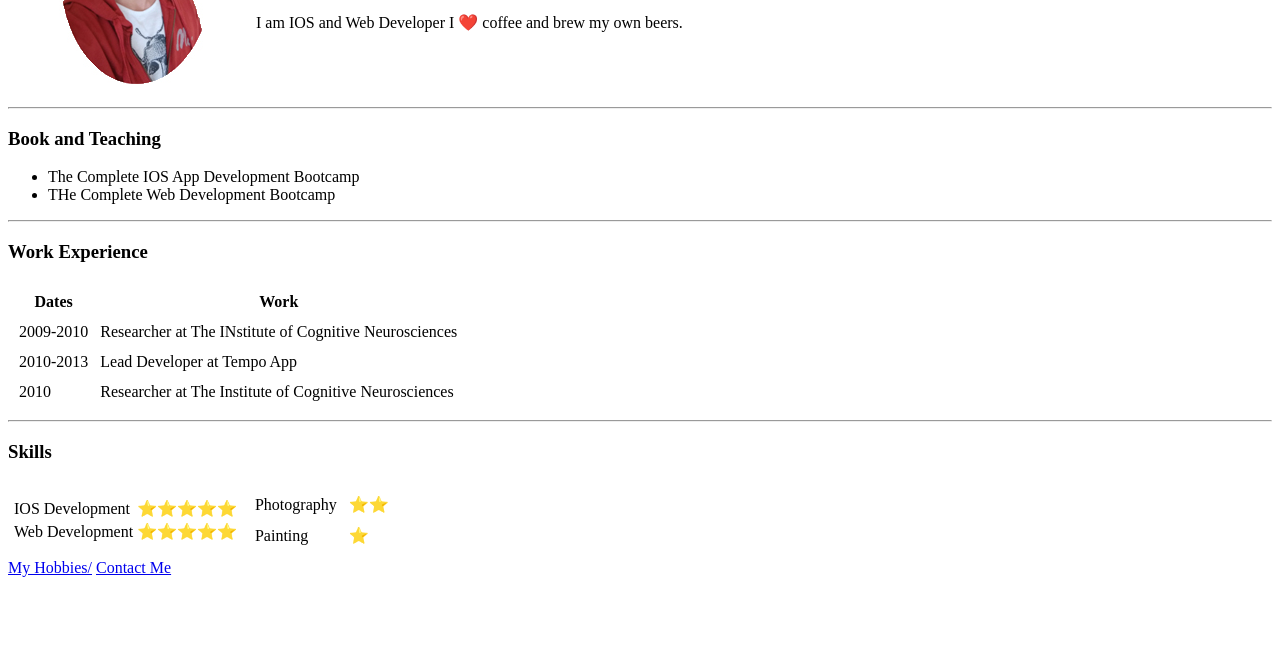
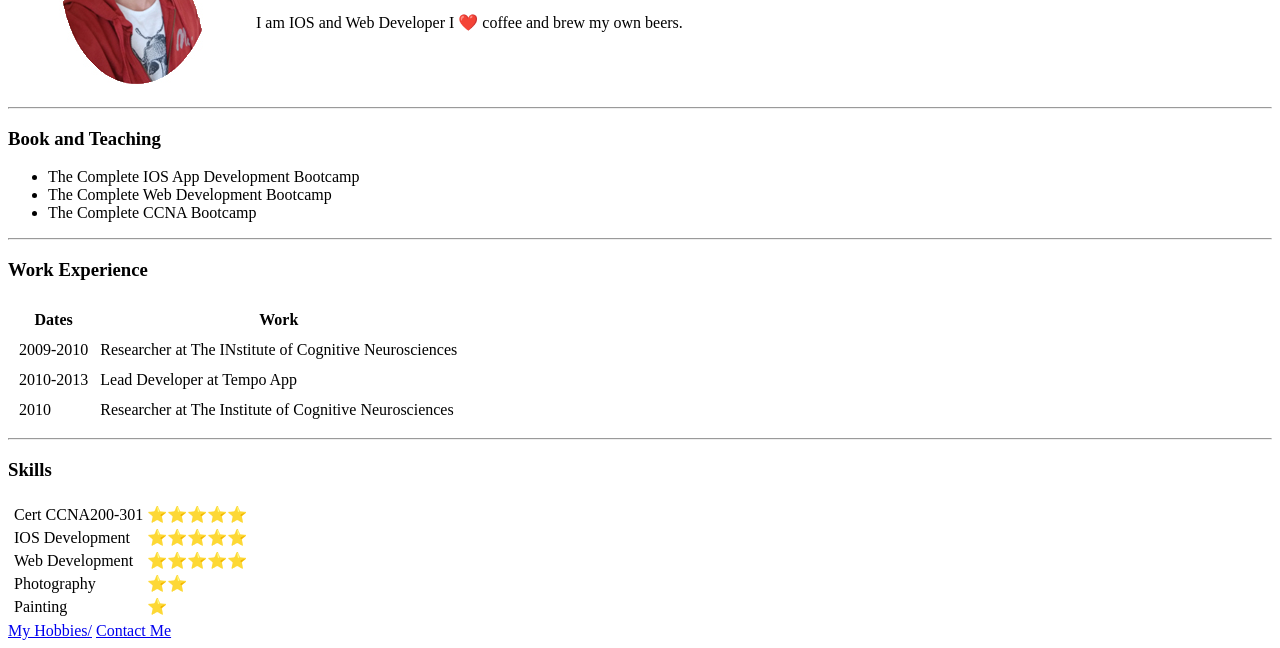
Before and after one commit to Ekkaist/cv, a plain HTML site: page index.html in a window 1280 px wide. Shown: the part 160-808 px from the top of the page. Drawn offline with Linux system fonts and the light colour scheme.

Commit message:
Update index.html

```diff
--- a/index.html
+++ b/index.html
@@ -19,7 +19,8 @@
     <h3>Book and Teaching</h3>
     <ul>
       <li>The Complete IOS App Development Bootcamp</li>
-      <li>THe Complete Web Development Bootcamp</li>
+      <li>The Complete Web Development Bootcamp</li>
+      <li>The Complete CCNA Bootcamp</li>
     </ul>
     <hr>
     <h3>Work Experience</h3>
@@ -53,9 +54,12 @@
 
       <table>
         <tr>
-
           <td>
                 <table>
+                  <tr>
+                    <td>Cert CCNA200-301</td>
+                    <td>⭐⭐⭐⭐⭐</td>
+                  </tr>
                   <tr>
                     <td>IOS Development</td>
                     <td>⭐⭐⭐⭐⭐</td>
@@ -64,11 +68,6 @@
                     <td>Web Development</td>
                     <td>⭐⭐⭐⭐⭐</td>
                   </tr>
-                </table>
-          </td>
-
-          <td>
-            <table cellspacing="10">
                   <tr>
                     <td>Photography</td>
                     <td>⭐⭐</td>
@@ -79,7 +78,6 @@
                   </tr>
                 </table>
           </td>
-
         </tr>
       </table>
 
```
Lines whose indentation alone changed are shown as unchanged.
